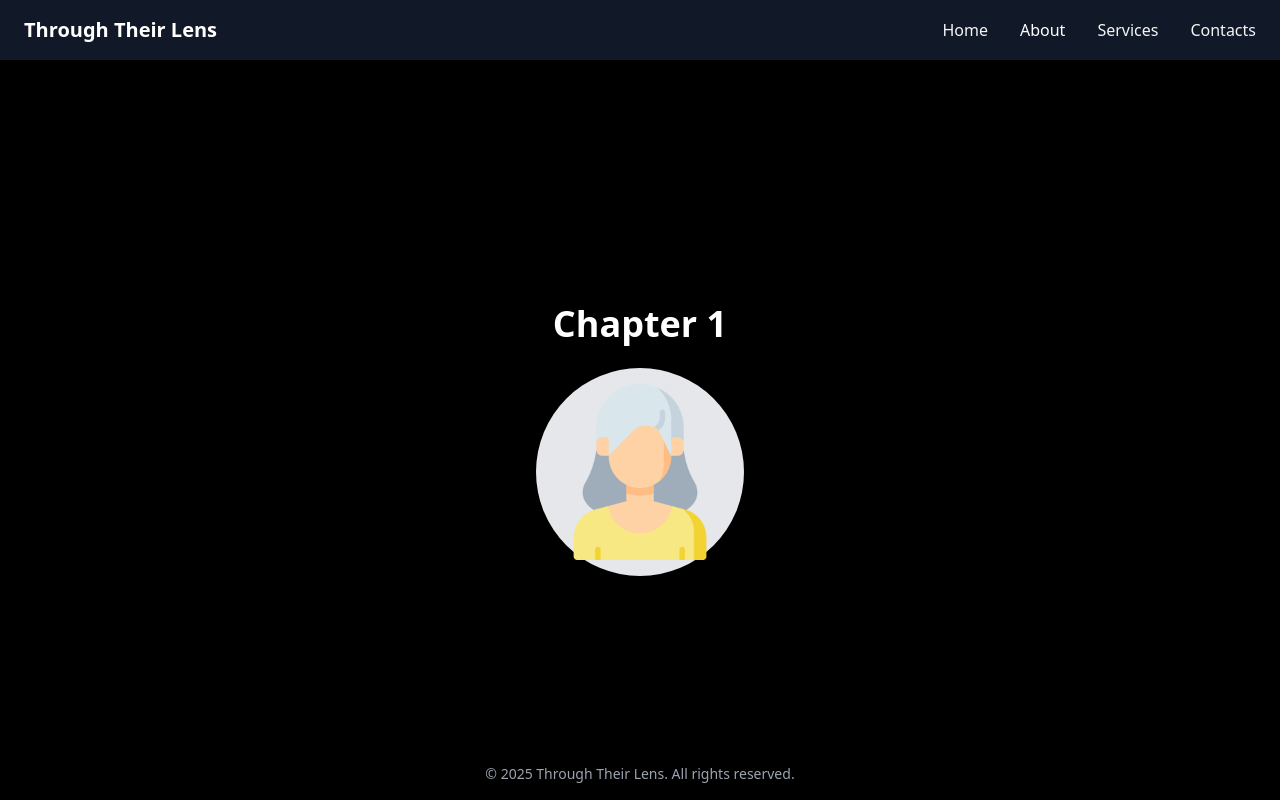
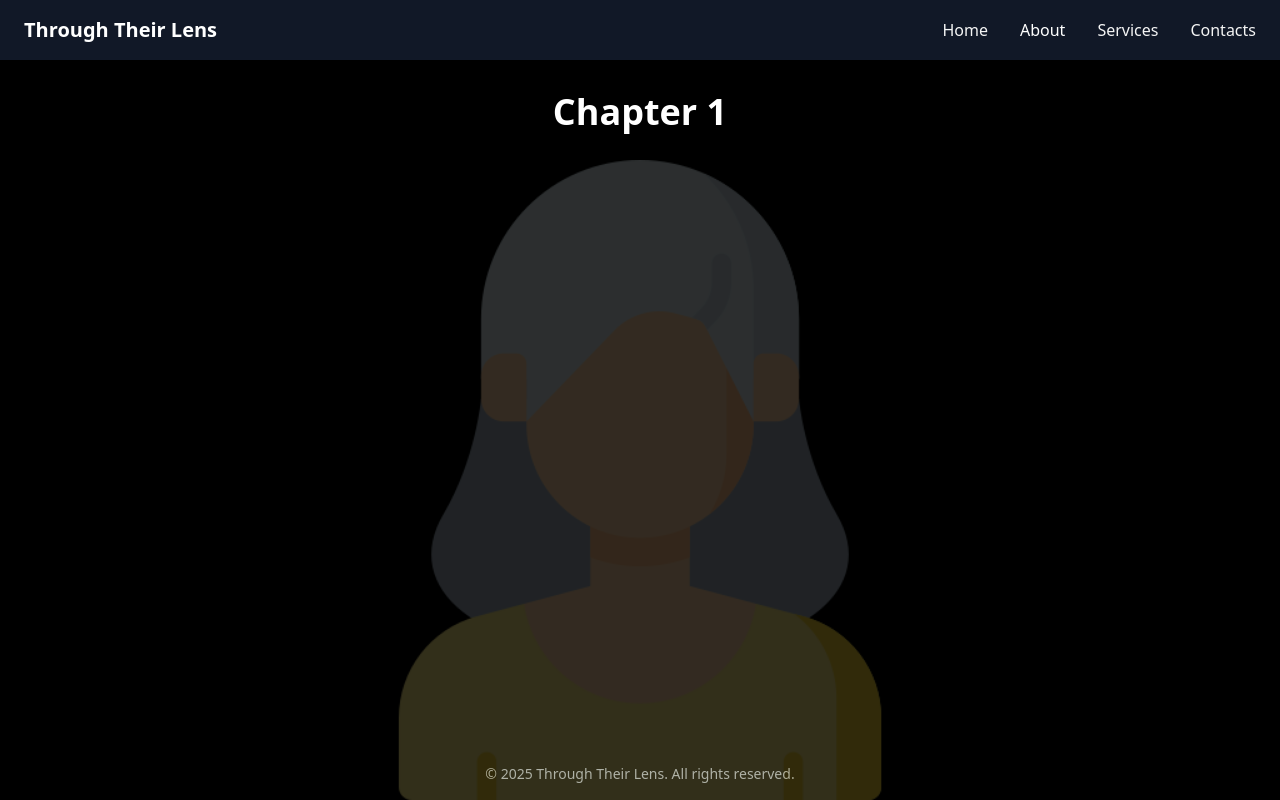
Before and after one commit to Wintica/fyp, a plain HTML site: page story1/1.html in a window 1280 px wide. Drawn offline with nearby package versions, Linux system fonts and the light colour scheme.

Commit message:
edit UI for storylune

```diff
--- a/story1/1.html
+++ b/story1/1.html
@@ -22,10 +22,16 @@
   </nav>
 
   <!-- Main Content -->
-  <div class="flex-1 flex flex-col items-center justify-center pt-24">
-    <h1 class="text-white text-4xl font-semibold mb-6">Chapter 1</h1>
-    <div class="w-52 h-52 rounded-full bg-gray-200 flex items-center justify-center mb-6 shadow-lg">
-      <img src="../images/avatar1.png" alt="Avatar" class="w-44 h-44 object-contain" />
+  <div class="flex-1 flex flex-col relative z-20">
+    <h1 class="text-white text-4xl font-semibold mb-6 text-center mt-8">Chapter 1</h1>
+
+    <!-- Faded Avatar Background Layer -->
+    <div class="fixed inset-x-0 top-40 bottom-0 w-full h-[calc(100vh-10rem)] z-0">
+        <img
+        src="../images/avatar1.png"
+        alt="Faded Avatar Background"
+        class="w-full h-full bg-black object-contain opacity-20 select-none pointer-events-none object-center"
+        />
     </div>
   </div>
 
```
